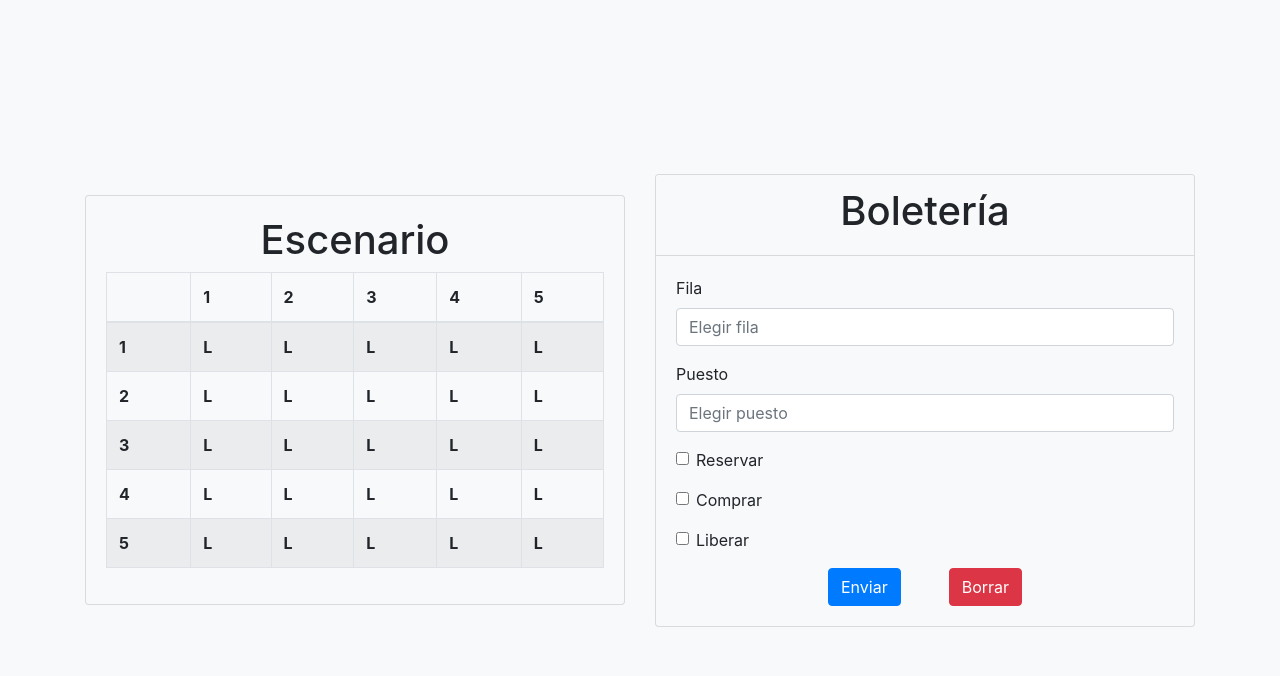
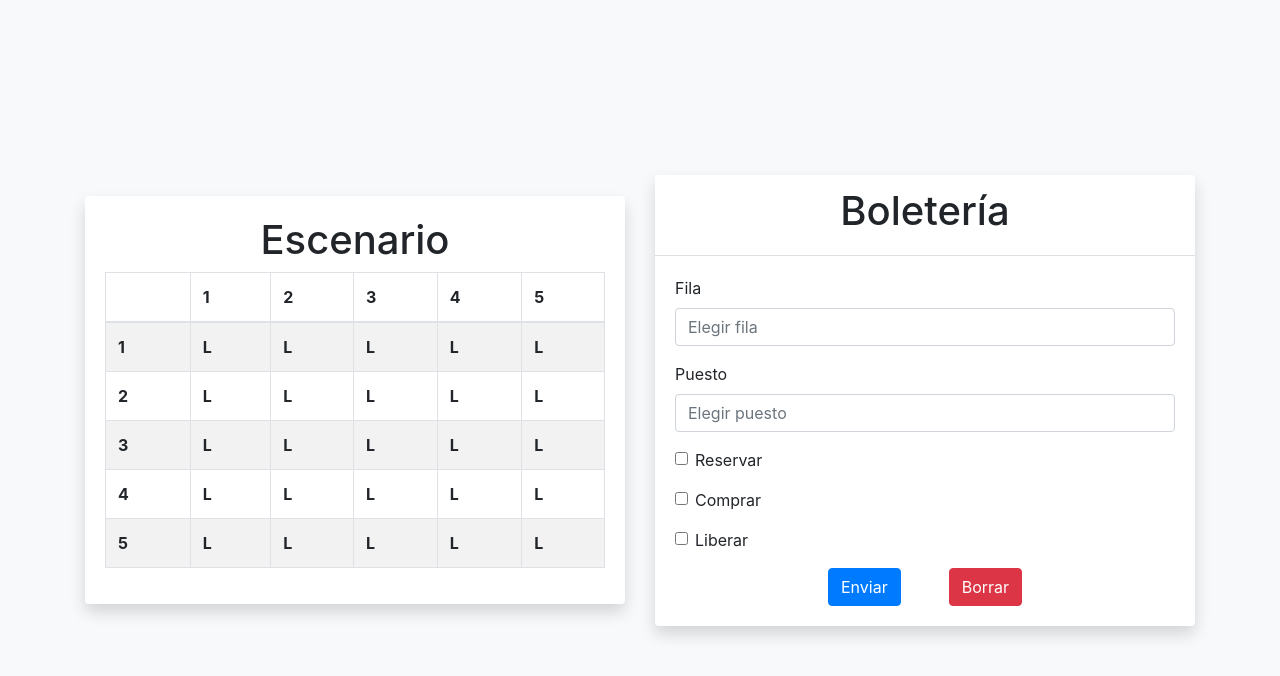
Before and after one commit to Fausuga673/Teatro, a PHP site: page / in a window 1280 px wide. Shown: the top 676 px of the page. Run offline with PHP 8.4, Linux system fonts and the light colour scheme.

Commit message:
mejoras en cards

```diff
--- a/index.php
+++ b/index.php
@@ -3,7 +3,7 @@
 <div class="container" style="height: 100vh;">
         <div class="row h-100 d-flex align-items-center">
             <div class="col-md-6">
-                <div class="card bg-light">
+                <div class="card bg-white border-0 shadow">
                     <div class="card-body">
                         <table class="table table-striped table-bordered">
                             <h1 class="w-100 text-center">Escenario</h1>
@@ -64,8 +64,8 @@
                   </div>
             </div>
             <div class="col-md-6">
-                <div class="card bg-light">
-                    <div class="card-header bg-light" style="position: relative; z-index: 30">
+                <div class="card bg-white border-0 shadow">
+                    <div class="card-header bg-white" style="position: relative; z-index: 30">
                         <h1 class="w-100 text-center">Boletería</h1>
                     </div>
                     <?php if ($alerta == 1) { ?>
```
